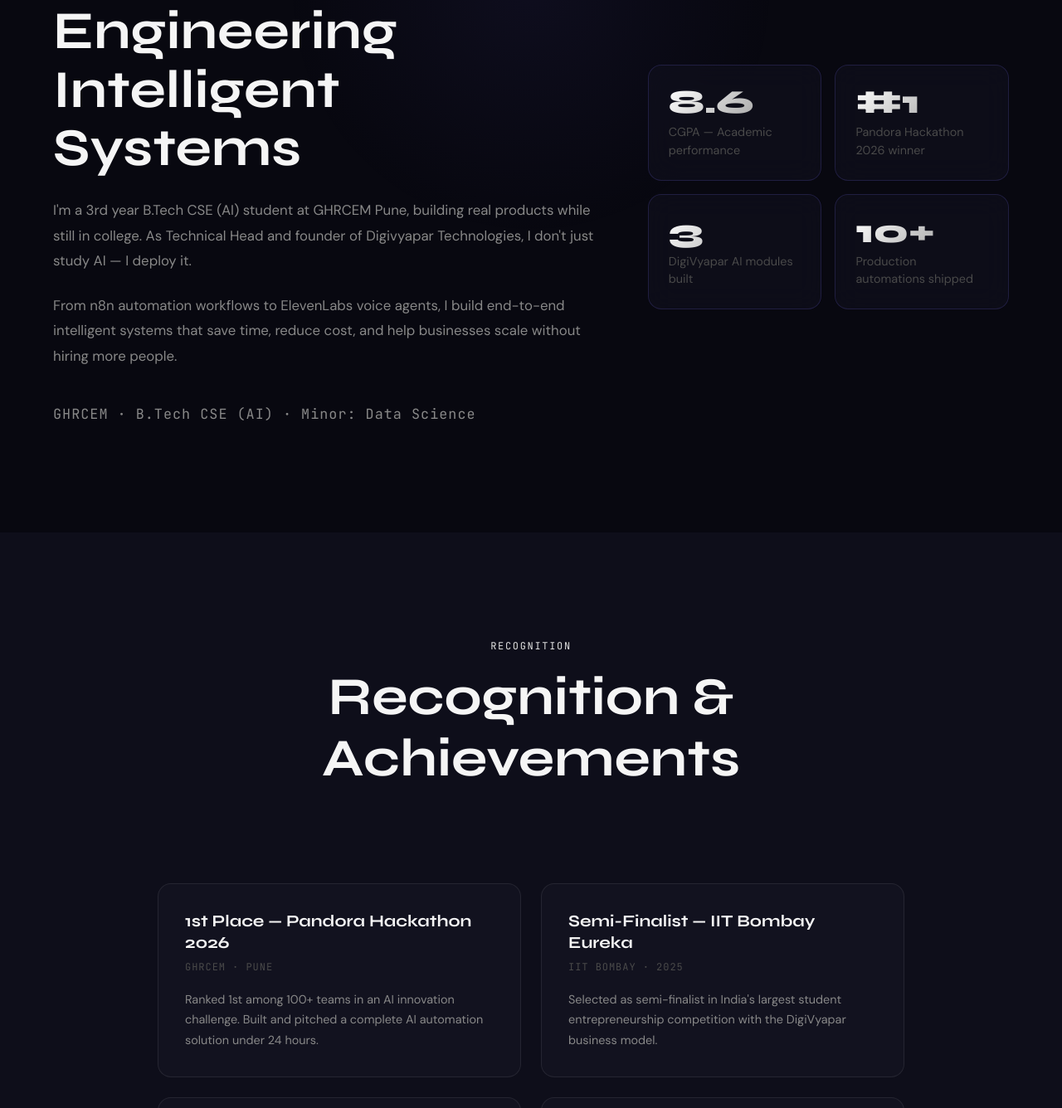
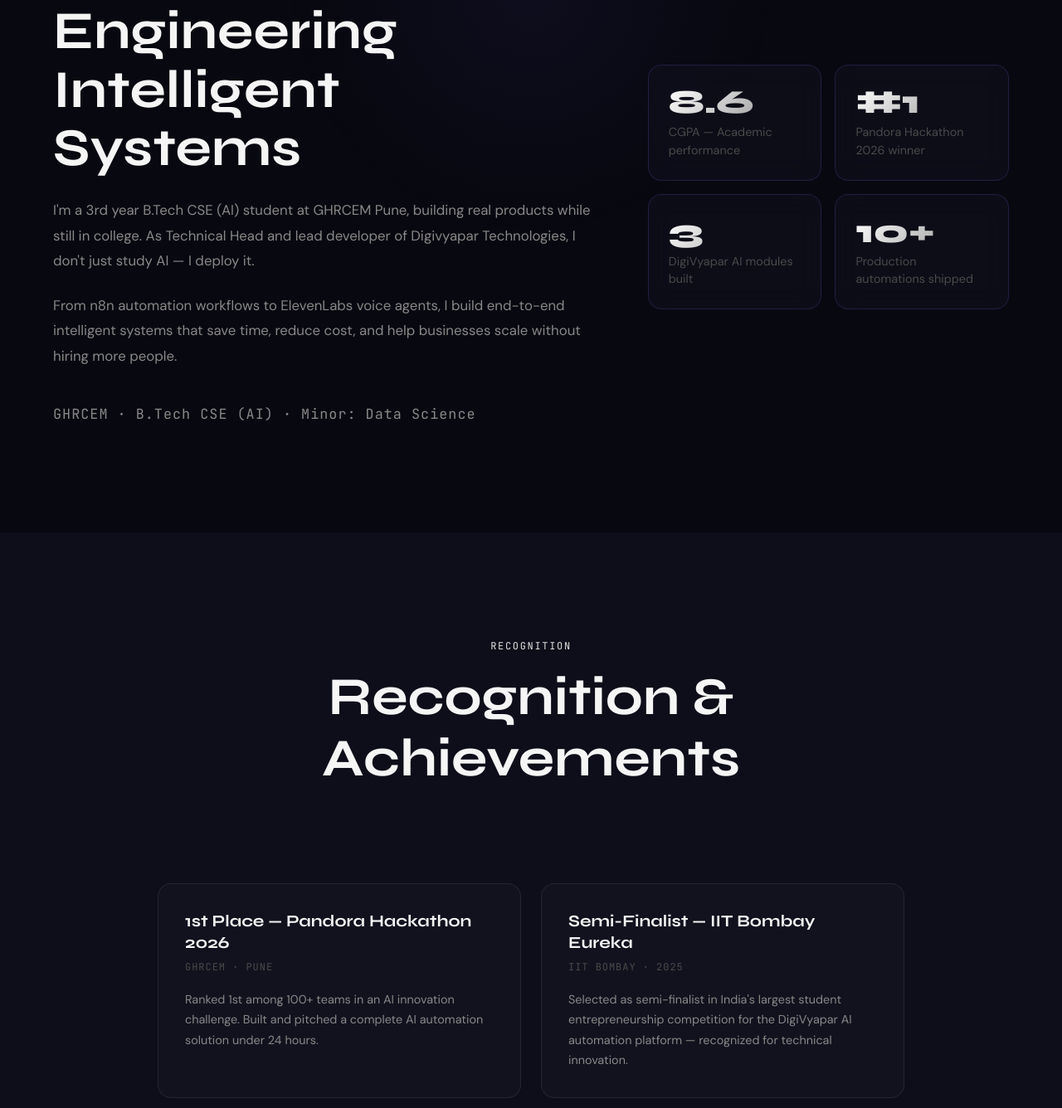
Before and after one commit to husen110/hussein110.portfolio, a plain HTML site: page index.html in a window 1280 px wide. Shown: the part 1285-2621 px from the top of the page at 83% size. Drawn offline with nearby package versions, Linux system fonts and the light colour scheme; animation ran at ten frames a second.

Commit message:
remove founder identity for internship/job applications

```diff
--- a/index.html
+++ b/index.html
@@ -3,7 +3,7 @@
 <head>
   <meta charset="UTF-8" />
   <meta name="viewport" content="width=device-width, initial-scale=1.0" />
-  <meta name="description" content="Hussein Saifee Petladwala — AI Engineer, Founder of Digivyapar Technologies. Building intelligent systems and automation platforms." />
+  <meta name="description" content="Hussein Saifee Petladwala — AI Engineer. Building intelligent systems and automation platforms." />
   <meta name="author" content="Hussein Saifee Petladwala" />
   <title>Hussein Saifee — AI Engineer & Business Automation Engineer</title>
 
@@ -166,7 +166,7 @@
           <span class="section-eyebrow reveal">About Me</span>
           <h2 id="about-heading" class="reveal">Engineering Intelligent Systems</h2>
           <p class="reveal">
-            I'm a 3rd year B.Tech CSE (AI) student at GHRCEM Pune, building real products while still in college. As Technical Head and founder of Digivyapar Technologies, I don't just study AI — I deploy it.
+            I'm a 3rd year B.Tech CSE (AI) student at GHRCEM Pune, building real products while still in college. As Technical Head and lead developer of Digivyapar Technologies, I don't just study AI — I deploy it.
           </p>
           <p class="reveal">
             From n8n automation workflows to ElevenLabs voice agents, I build end-to-end intelligent systems that save time, reduce cost, and help businesses scale without hiring more people.
@@ -218,7 +218,7 @@
             <div class="achievement-body">
               <h3>Semi-Finalist — IIT Bombay Eureka</h3>
               <p class="achievement-org mono">IIT Bombay &middot; 2025</p>
-              <p>Selected as semi-finalist in India's largest student entrepreneurship competition with the DigiVyapar business model.</p>
+              <p>Selected as semi-finalist in India's largest student entrepreneurship competition for the DigiVyapar AI automation platform — recognized for technical innovation.</p>
             </div>
           </article>
 
@@ -494,9 +494,9 @@
             <div class="timeline-dot" style="--dot-color: var(--accent-2);" aria-hidden="true"></div>
             <article class="timeline-card">
               <span class="timeline-year mono" style="color: var(--accent-2);">2024 – Present</span>
-              <h3>Founder &amp; Lead Developer</h3>
+              <h3>Lead Developer</h3>
               <p class="timeline-org">Digivyapar Technologies</p>
-              <p>Building an AI-powered business automation SaaS for SMEs. Architected three core modules handling operations, marketing, and sales automation using n8n, GPT-4, and ElevenLabs.</p>
+              <p>Architected and built an AI-powered business automation platform for SMEs. Designed three core modules handling operations, marketing, and sales automation using n8n, GPT-4, and ElevenLabs.</p>
             </article>
           </div>
 
```
